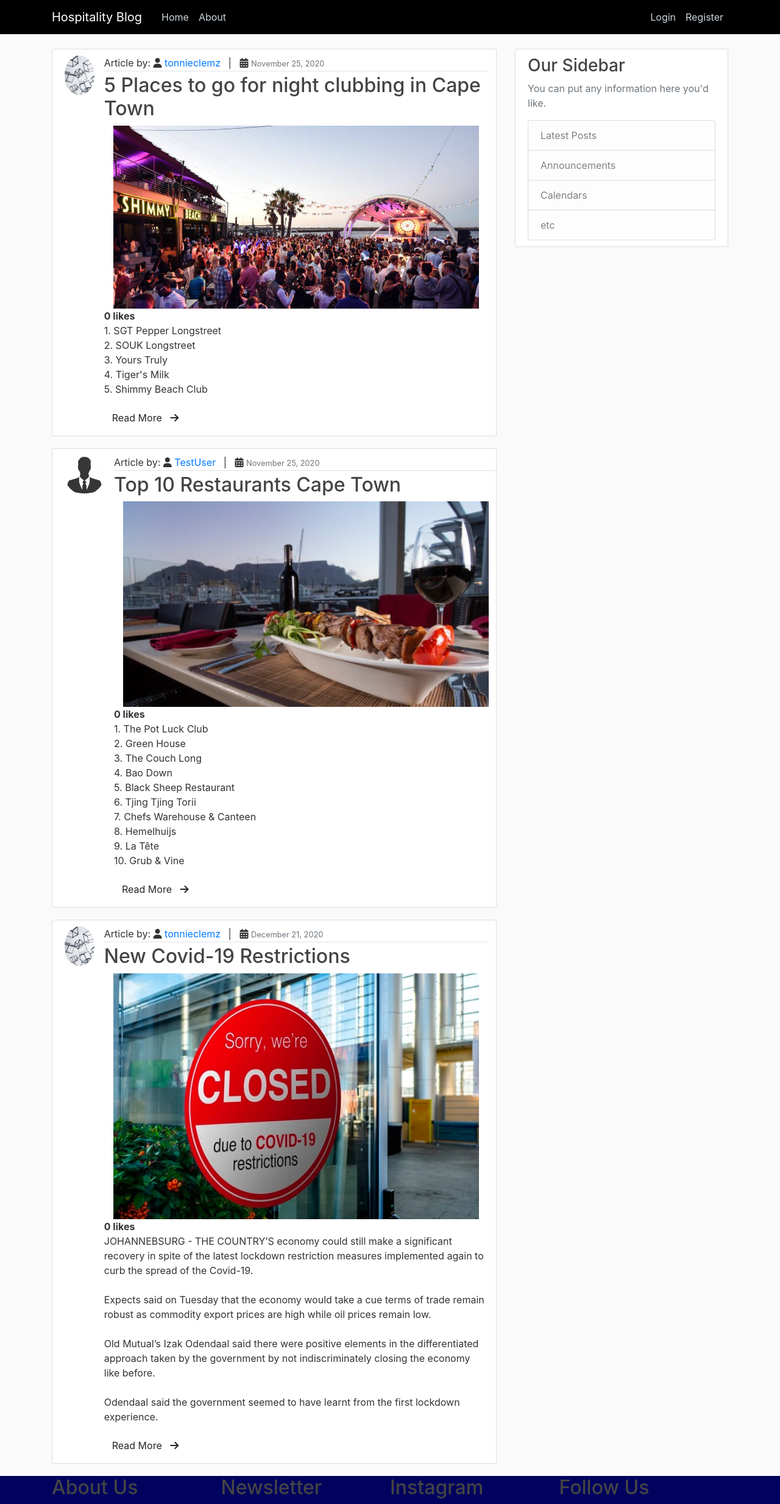
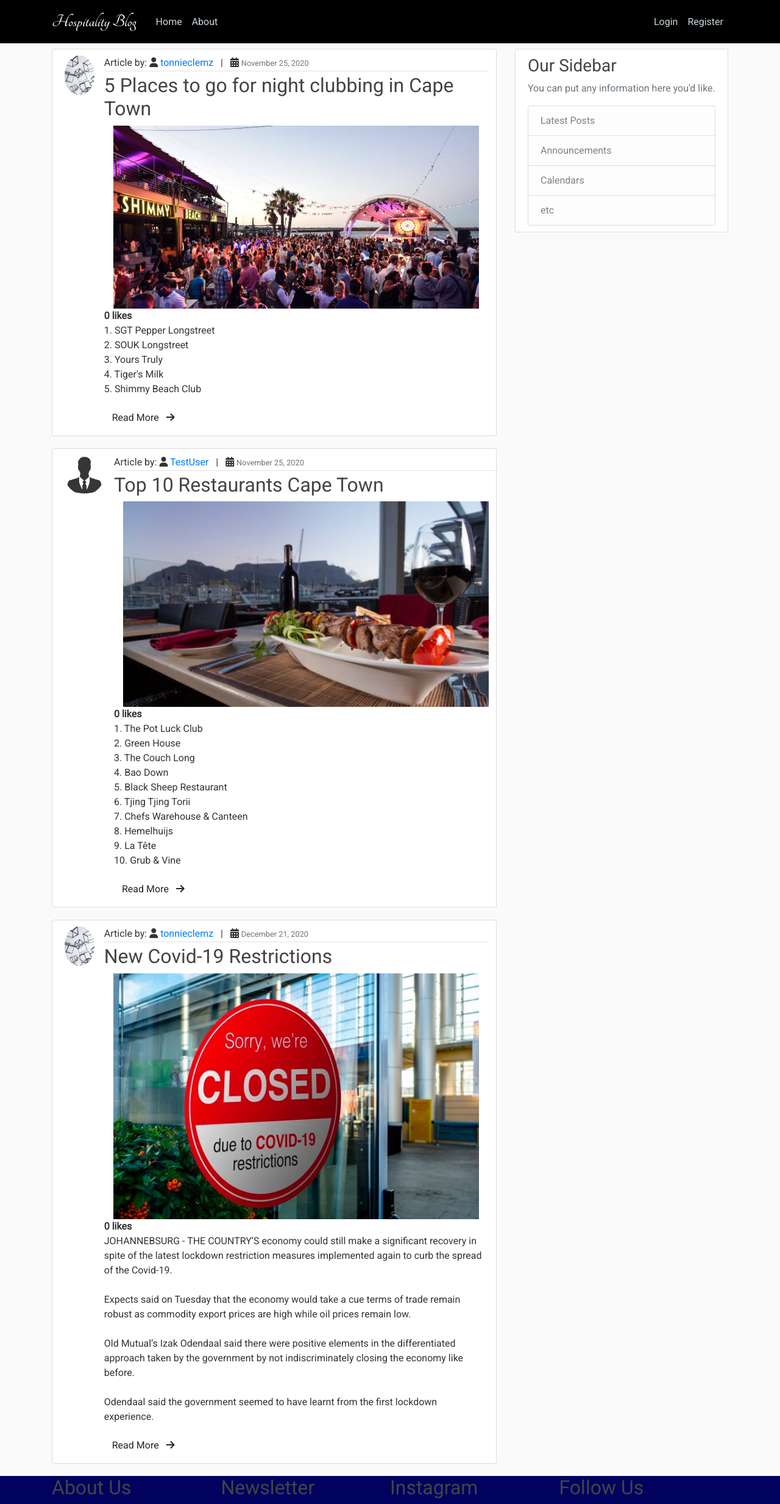
Before and after one commit to TonderaiChinya/hospitality-site, a Django app: page / in a window 1280 px wide. Shown: the whole page at 61% size. Run offline with Django 3.2, Linux system fonts and the light colour scheme; data comes from the database, SQL or seed files in the repository; both versions use the stored data as it was after the commit; data that the repository does not hold is empty; some libraries are stand-ins or nearby versions.

Commit message:
added google fonts

```diff
--- a/hospSite/blog/static/blog/main.css
+++ b/hospSite/blog/static/blog/main.css
@@ -2,6 +2,7 @@ body {
   background: #fafafa;
   color: #333333;
   margin-top: 5rem;
+  font-family: 'Roboto', sans-serif;
 }
 
 h1, h2, h3, h4, h5, h6 {
@@ -14,6 +15,11 @@ ul {
 
 .bg-steel {
   background-color: #000000;
+}
+
+.site-header .navbar-brand {
+  font-family: 'Tangerine', cursive;
+  font-size: 30px;
 }
 
 .site-header .navbar-nav .nav-link {
--- a/hospSite/blog/templates/blog/base.html
+++ b/hospSite/blog/templates/blog/base.html
@@ -10,6 +10,9 @@
     <link rel="stylesheet" href="https://stackpath.bootstrapcdn.com/bootstrap/4.5.0/css/bootstrap.min.css" integrity="sha384-9aIt2nRpC12Uk9gS9baDl411NQApFmC26EwAOH8WgZl5MYYxFfc+NcPb1dKGj7Sk" crossorigin="anonymous">
     <link rel="stylesheet" href="{% static 'blog/main.css' %}">
 
+    <!-- Google Fonts -->
+    <link rel="preconnect" href="https://fonts.gstatic.com">
+    <link href="https://fonts.googleapis.com/css2?family=Roboto&family=Tangerine:wght@700&display=swap" rel="stylesheet">
     {% if title %}
         <title>Hospitality Blog - {{ title }}</title>
     {% else %}
```
Also changed, not shown: hospSite/db.sqlite3, hospSite/media/posts_images/our-view.jpg (added), hospSite/media/posts_images/shimmy-beach-4-1140x570.jpg (added).
